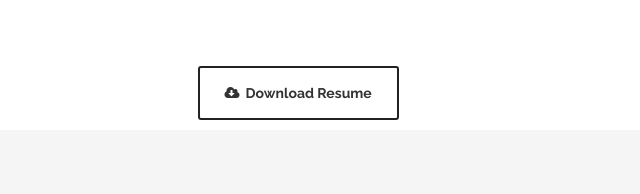
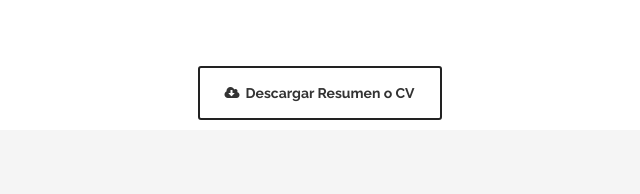
Before and after one commit to welserjr/welserjr.github.io, a plain HTML site: page index.html in a window 1280 px wide. Shown: the part 1955-2149 px from the top of the page, 165-805 px from the left. Drawn offline with Linux system fonts and the light colour scheme.

Commit message:
Insertando Link de Descarga de Resumen

```diff
--- a/index.html
+++ b/index.html
@@ -202,7 +202,7 @@
 				</div>
 				<div class="row">
 					<div class="col-md-6 col-md-offset-3 wow bounceInUp">
-						<a target="_blank" href="#" class="btn btn-default btn-custom-2"><i class="fa fa-cloud-download icon-before"></i>Download Resume</a>
+						<a target="_blank" href="https://drive.google.com/open?id=0B2bv4RWQQTLsYlZudDRZaENacDg" class="btn btn-default btn-custom-2"><i class="fa fa-cloud-download icon-before"></i>Descargar Resumen o CV</a>
 					</div>
 				</div>
                 <!--To help with spacing-->
```
